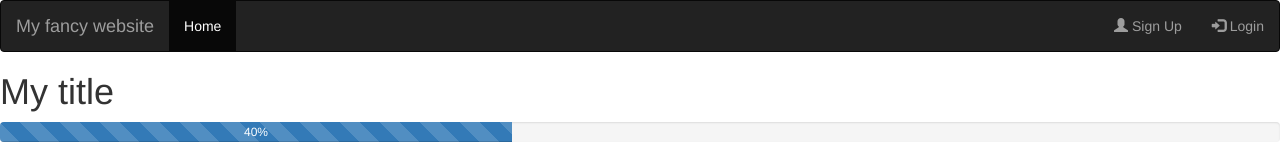
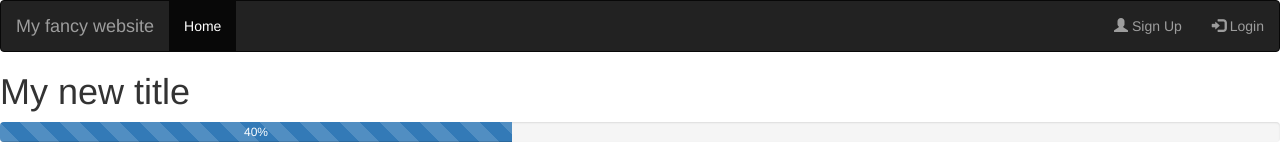
Before and after one commit to klemag/codefirstgirls-demo, a plain HTML site: page index.html in a window 1280 px wide. Shown: the top 160 px of the page. Drawn offline with nearby package versions, Linux system fonts and the light colour scheme.

Commit message:
Replace the title by "new title"

```diff
--- a/index.html
+++ b/index.html
@@ -19,7 +19,7 @@
                 </ul>
             </div>
         </nav>
-        <h1>My title</h1>
+        <h1>My new title</h1>
          <div class="progress">
             <div class="progress-bar progress-bar-striped active" role="progressbar"
             aria-valuenow="40" aria-valuemin="0" aria-valuemax="100" style="width:40%">
```
